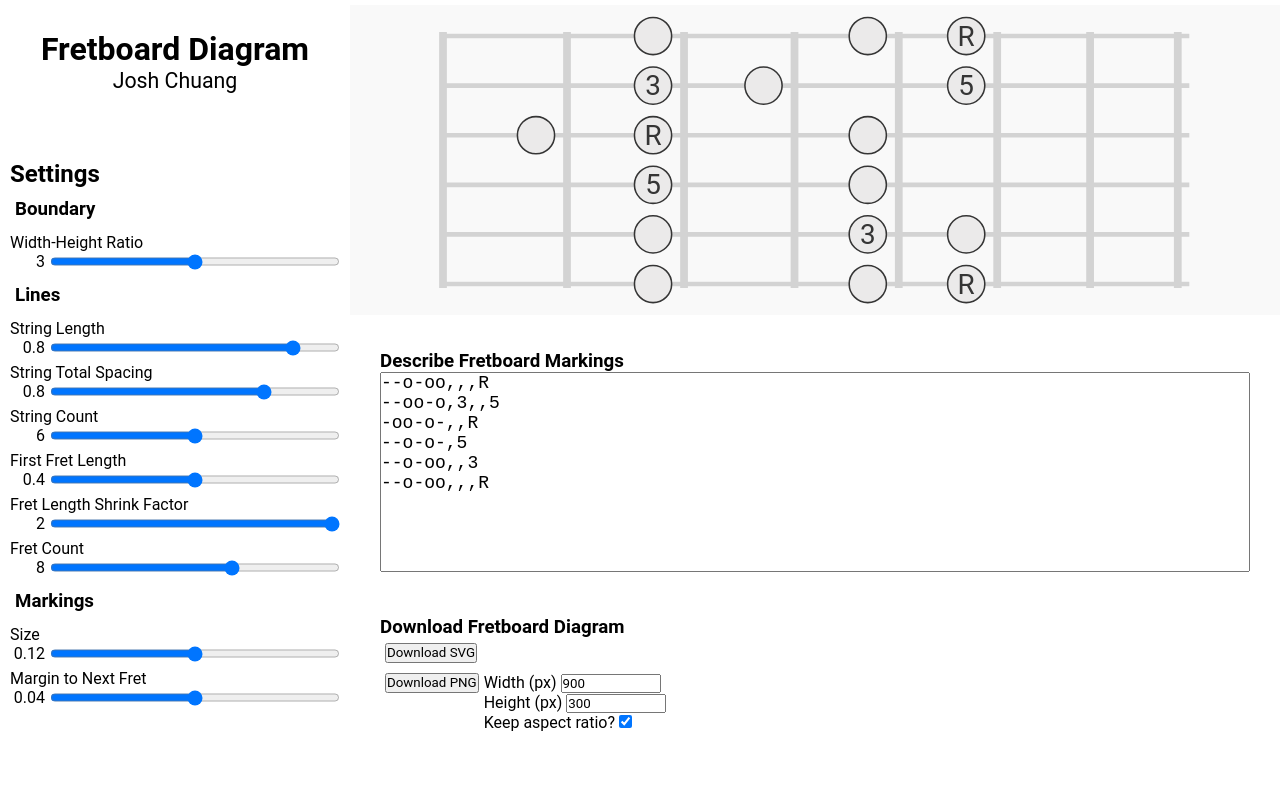
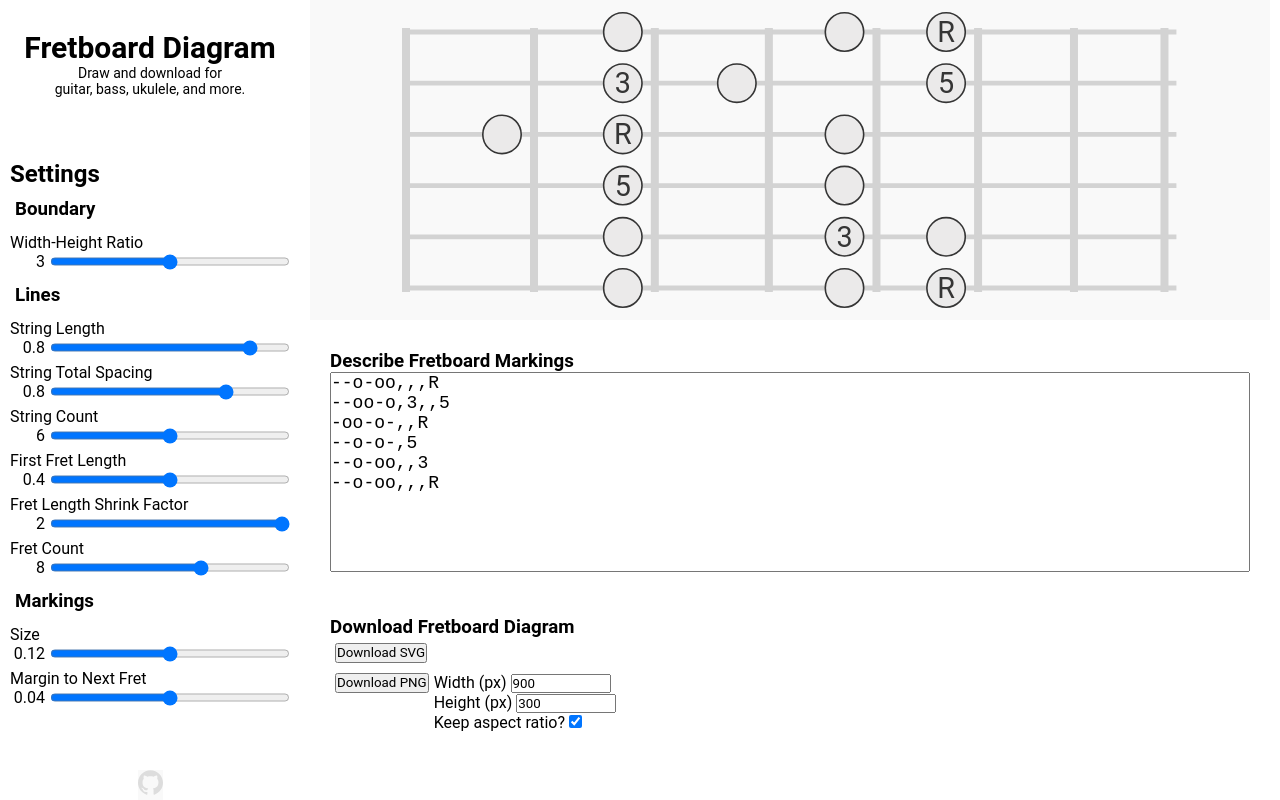
Before and after one commit to joshvictor1024/fretboard, a plain HTML site: page index.html in a window 1280 px wide. Drawn offline with nearby package versions, Linux system fonts and the light colour scheme.

Commit message:
add desc and github icon

```diff
--- a/index.html
+++ b/index.html
@@ -16,11 +16,20 @@
     <div id="left">
       <header>
         <h1>Fretboard Diagram</h1>
-        <address id="author">Josh Chuang</address>
+        <p>Draw and download for</p>
+        <p>guitar, bass, ukulele, and more.</p>
       </header>
       <div id="settings">
         <h2>Settings</h2>
       </div>
+      <footer>
+        <!-- By <address id="author">Josh Chuang</address> -->
+        <a href="https://github.com/joshvictor1024/fretboard">
+          <svg id="github" xmlns="http://www.w3.org/2000/svg" viewBox="0 0 24 24">
+            <path d="M12 .297c-6.63 0-12 5.373-12 12 0 5.303 3.438 9.8 8.205 11.385.6.113.82-.258.82-.577 0-.285-.01-1.04-.015-2.04-3.338.724-4.042-1.61-4.042-1.61C4.422 18.07 3.633 17.7 3.633 17.7c-1.087-.744.084-.729.084-.729 1.205.084 1.838 1.236 1.838 1.236 1.07 1.835 2.809 1.305 3.495.998.108-.776.417-1.305.76-1.605-2.665-.3-5.466-1.332-5.466-5.93 0-1.31.465-2.38 1.235-3.22-.135-.303-.54-1.523.105-3.176 0 0 1.005-.322 3.3 1.23.96-.267 1.98-.399 3-.405 1.02.006 2.04.138 3 .405 2.28-1.552 3.285-1.23 3.285-1.23.645 1.653.24 2.873.12 3.176.765.84 1.23 1.91 1.23 3.22 0 4.61-2.805 5.625-5.475 5.92.42.36.81 1.096.81 2.22 0 1.606-.015 2.896-.015 3.286 0 .315.21.69.825.57C20.565 22.092 24 17.592 24 12.297c0-6.627-5.373-12-12-12"></path>
+          </svg>
+        </a>
+      </footer>
     </div>
     <div id="right">
       <div id="upper">
--- a/style.css
+++ b/style.css
@@ -15,7 +15,7 @@ body {
     /* accent-color: #3787ff; */
 }
 #left {
-    flex: 0 0 350px;
+    flex: 0 0 300px;
     height: 100vh;
     display: flex;
     flex-direction: column;
@@ -28,12 +28,14 @@ header {
     align-items: center;
     padding: 30px 0 0 0;
 }
-#author {
-    font-size: 16pt;
-    font-style: normal;
+header h1 {
+    font-size: 30px;
+}
+header p {
+    font-size: 14px;
 }
 #settings {
-    flex: 1 0 auto;
+    flex: 1 1 auto;
     width: 100%;
     overflow-y: scroll;
     padding: 10px;
@@ -55,6 +57,16 @@ header {
 .slider__indicator {
     flex: 0 0 35px;
     text-align: right;
+}
+footer {
+    flex: 0 0 30px;
+    margin: auto;
+    background-color: #f9f9f9;
+}
+#github {
+    width: 25px;
+    height: 25px;
+    fill: #dddddd;
 }
 #right {
     flex: 1 0 auto;
```
